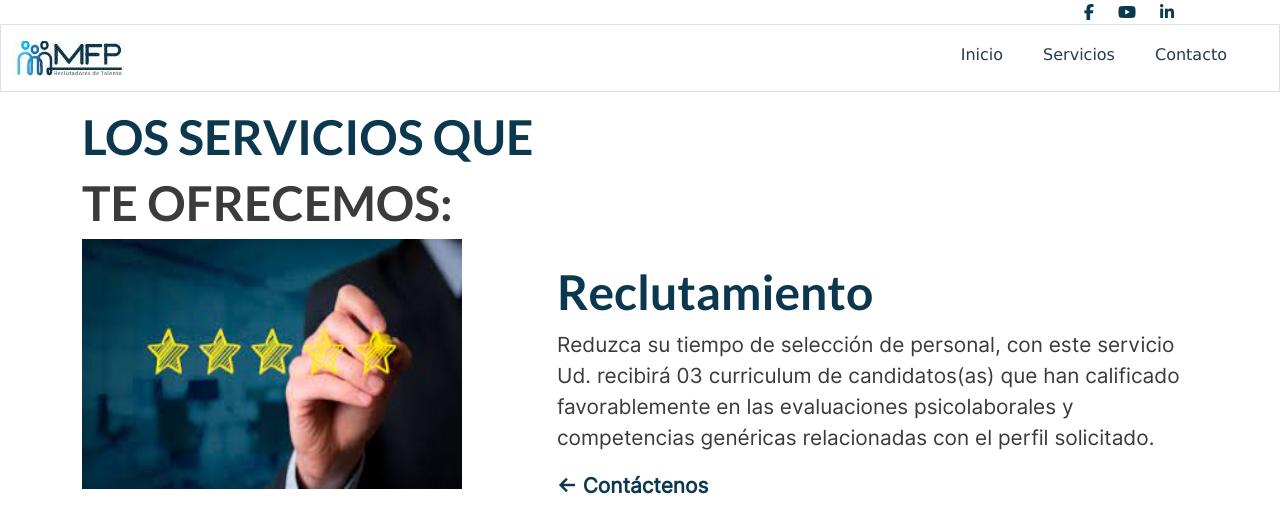
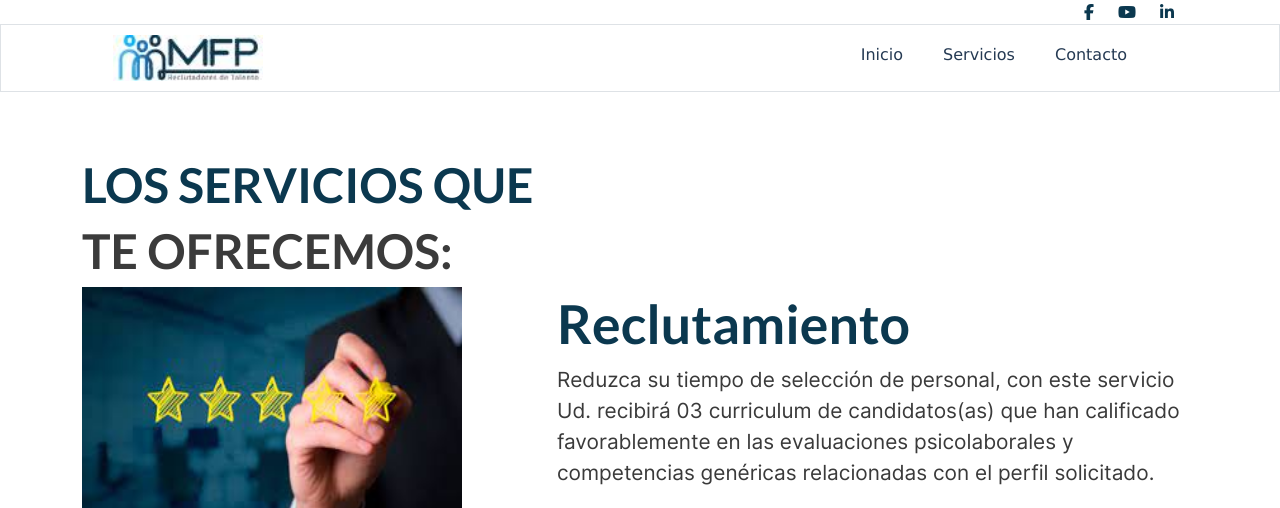
Before and after one commit to MJVProjects/MfpRRHH, a PHP site: page /servicios.php in a window 1280 px wide. Shown: the top 508 px of the page. Run offline with PHP 8.4, Linux system fonts and the light colour scheme; some libraries are stand-ins or nearby versions.

Commit message:
arreglos de footer y servicios v2

```diff
--- a/css/header.css
+++ b/css/header.css
@@ -5,7 +5,7 @@
 }
 
 .nav-conten{
-    margin-top: 0;
+    margin: 0px 100px;
 }
 
 .nav-pro {
--- a/css/style.css
+++ b/css/style.css
@@ -11,6 +11,10 @@
     font-family: 'Lato-Bold';
     font-size:3rem;
   }
+  .titulos h1{
+    font-family: 'Lato-Bold';
+    font-size:3.35rem;
+  }
 
   .textos{
       font-family: 'Inter-Regular';
--- a/views/footer.html
+++ b/views/footer.html
@@ -15,7 +15,7 @@
       <div class="col-3">
         <ul class="list-unstyled mb-0">
           <li class="mb-5 mt-4"><h4>¡Ponte en contacto!</h4></li>
-          <li class="fs-6 mb-5"><svg xmlns="http://www.w3.org/2000/svg" width="16" height="16" fill="currentColor" class="bi bi-envelope-fill" viewBox="0 0 16 16">
+          <li class="fs-6 mb-4"><svg xmlns="http://www.w3.org/2000/svg" width="16" height="16" fill="currentColor" class="bi bi-envelope-fill" viewBox="0 0 16 16">
             <path d="M.05 3.555A2 2 0 0 1 2 2h12a2 2 0 0 1 1.95 1.555L8 8.414.05 3.555ZM0 4.697v7.104l5.803-3.558L0 4.697ZM6.761 8.83l-6.57 4.027A2 2 0 0 0 2 14h12a2 2 0 0 0 1.808-1.144l-6.57-4.027L8 9.586l-1.239-.757Zm3.436-.586L16 11.801V4.697l-5.803 3.546Z"/>
           </svg> mfp.recursos.humanos@gmail.com</li>
 
--- a/views/header.html
+++ b/views/header.html
@@ -22,7 +22,7 @@
 
           <nav class="navbar bg-fluid nav-principal border border-top-4">
             <div class="container-fluid nav-conten ">
-              <img class="img-fluid" src="./img/icono.jpg" alt="">
+              <img class="img-fluid" width="150px" src="./img/icono.jpg" alt="">
               <ul class="nav nav-pro">
                 <li class="nav-item ">
                   <a class=""  href="./index.php">Inicio</a>
--- a/views/servicios.html
+++ b/views/servicios.html
@@ -24,6 +24,7 @@
         }
     }
 </style>
+</br></br>
 <div class="container textos">
     <div class="mt-3 row">
         <div class="col-12"><h1 class="titulos" style="color: #0B384F;">LOS SERVICIOS QUE</h1></div>
@@ -36,7 +37,7 @@
             <img src="./img/images.jpg" alt="#" width="380px" height="250px">
         </div>
         <div class="col-12 col-lg-7">
-            <h1 class="mt-4 titulos" style="color: #0B384F;">Reclutamiento</h1>
+            <div class="mt-1 titulos" style="color: #0B384F;"> <h1>Reclutamiento</h1></div>
             <div class="textos">
                 <p class="text-left" style="color: rgb(58, 58, 58);">Reduzca su tiempo de selección de personal, con este
                 servicio Ud. recibirá 03 curriculum de candidatos(as)
@@ -53,7 +54,7 @@
             <img src="./img/woman-selecting-pictures-of-people.jpg" alt="#"  height="250px" width="380px">
         </div>
         <div class="col-12 col-lg-7">
-            <h1 class="mt-4 titulos" style="color: #0B384F;">Evaluación de competencias</h1>
+            <div class="mt-4 titulos" style="color: #0B384F;"><h1 style="font-size:3.1rem;">Evaluación de competencias</h1></div>
             <div class="textos">
                 <p class="text-left textos" style="color: rgb(58, 58, 58);">Identificamos y evaluamos el potencial de tus colaboradores a
                     través de entrevistas por competencias y pruebas psicométricas</p>
```
